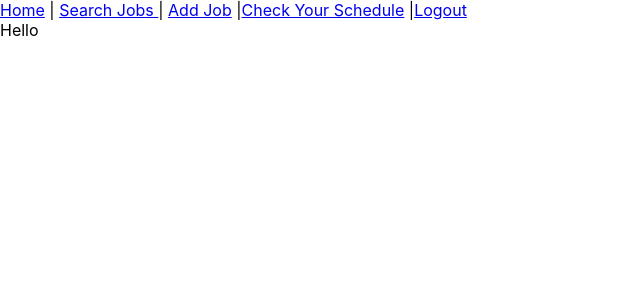
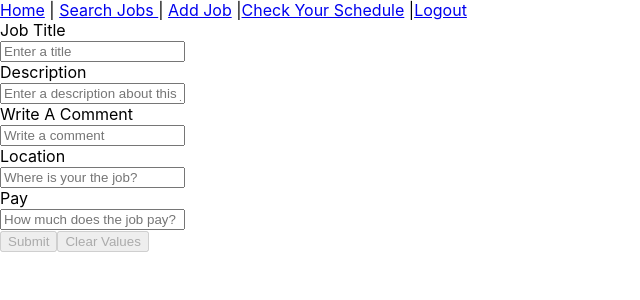
Before and after one commit to etg624/job-search-app, a React (Create React App) app: page /add in a window 1280 px wide. Shown: the top 300 px of the page, without its empty margins (0-640 px from the left). Built offline with nearby package versions, Linux system fonts and the light colour scheme; no server answers.

Commit message:
fixed mapStateToPropsIssue

```diff
--- a/package.json
+++ b/package.json
@@ -12,6 +12,7 @@
     "react-router-dom": "^4.3.1",
     "react-scripts": "2.1.3",
     "redux": "^4.0.1",
+    "redux-form": "^8.1.0",
     "redux-thunk": "^2.3.0"
   },
   "scripts": {
--- a/src/App.js
+++ b/src/App.js
@@ -9,7 +9,7 @@ class App extends Component {
     return (
       <div>
         <Header />
-        <Route exact path="/home" component={JobList} />
+        <Route exact path="/home" component={props => <JobList {...props} />} />
         <Route exact path="/add" component={AddJob} />
       </div>
     );
--- a/src/components/addJob.js
+++ b/src/components/addJob.js
@@ -1,10 +1,83 @@
 import React, { Component } from 'react';
-import { connect } from 'react-redux';
+import { Field, reduxForm } from 'redux-form';
 
 class AddJob extends Component {
   render() {
-    return <div>Hello</div>;
+    const { handleSubmit, pristine, reset, submitting } = this.props;
+    return (
+      <form>
+        <div>
+          <label>Job Title</label>
+          <div>
+            <Field
+              name="jobTitle"
+              component="input"
+              type="text"
+              placeholder="Enter a title"
+            />
+          </div>
+        </div>
+        <div>
+          <label>Description</label>
+          <div>
+            <Field
+              name="description"
+              component="input"
+              type="text"
+              placeholder="Enter a description about this job"
+            />
+          </div>
+        </div>
+        <div>
+          <label>Write A Comment</label>
+          <div>
+            <Field
+              name="comment"
+              component="input"
+              type="text"
+              placeholder="Write a comment"
+            />
+          </div>
+        </div>
+        <div>
+          <label>Location</label>
+          <div>
+            <Field
+              name="location"
+              component="input"
+              type="text"
+              placeholder="Where is your the job?"
+            />
+          </div>
+        </div>
+        <div>
+          <label>Pay</label>
+          <div>
+            <Field
+              name="pay"
+              component="input"
+              type="text"
+              placeholder="How much does the job pay?"
+            />
+          </div>
+        </div>
+        <div>
+          <button type="submit" disabled={pristine || submitting}>
+            Submit
+          </button>
+          <button
+            type="button"
+            disabled={pristine || submitting}
+            onClick={reset}
+          >
+            Clear Values
+          </button>
+        </div>
+      </form>
+    );
   }
 }
 
-export default connect()(AddJob);
+export default reduxForm({
+  form: 'addJobForm'
+})(AddJob);
--- a/src/components/jobCard.js
+++ b/src/components/jobCard.js
@@ -1,11 +1,8 @@
 import React from 'react';
+import { Field, reduxForm } from 'redux-form';
 import './card.css';
 
 function JobCard(props) {
-  function handleCommentPost(e) {
-    e.preventDefault();
-  }
-
   return (
     <div className="job-card">
       <section className="job-desc">
@@ -18,6 +15,7 @@ function JobCard(props) {
       </section>
       <form className="job-form">
         <p>{props.comments}</p>
+
         <input type="text" placeholder="Enter a comment" />
         <button className="schedule button" type="submit">
           Post comment
--- a/src/components/jobList.js
+++ b/src/components/jobList.js
@@ -9,6 +9,7 @@ class JobList extends Component {
   // }
 
   render() {
+    console.log(this.props);
     const jobs = this.props.jobs.map((job, index) => (
       <li key={index}>
         <JobCard {...job} />
@@ -18,10 +19,11 @@ class JobList extends Component {
   }
 }
 
-const mapStateToProps = state => ({
-  jobs: state.jobs,
-  loading: state.loading,
-  error: state.error
-});
-
+const mapStateToProps = state => {
+  return {
+    jobs: state.job.jobs,
+    loading: state.job.loading,
+    error: state.job.error
+  };
+};
 export default connect(mapStateToProps)(JobList);
--- a/src/index.js
+++ b/src/index.js
@@ -3,9 +3,8 @@ import ReactDOM from 'react-dom';
 import './index.css';
 import App from './App';
 import store from './store';
-
+import { BrowserRouter as Router } from 'react-router-dom';
 import { Provider } from 'react-redux';
-import { BrowserRouter as Router } from 'react-router-dom';
 
 import * as serviceWorker from './serviceWorker';
 
--- a/src/reducers/jobReducer.js
+++ b/src/reducers/jobReducer.js
@@ -2,7 +2,6 @@ import {
   GET_JOB_REQUEST,
   GET_JOB_SUCCESS,
   GET_JOB_ERROR,
-  POST_COMMENT,
   ADD_JOB
 } from '../actions/jobs';
 
--- a/src/store.js
+++ b/src/store.js
@@ -1,10 +1,14 @@
-import { createStore, applyMiddleware, compose } from 'redux';
+import { createStore, applyMiddleware, compose, combineReducers } from 'redux';
 import thunk from 'redux-thunk';
+import { reducer as fromReducer } from 'redux-form';
 import { jobReducer } from './reducers/jobReducer';
 
 const composeEnhancers = window.__REDUX_DEVTOOLS_EXTENSION_COMPOSE__ || compose;
 
 export default createStore(
-  jobReducer,
+  combineReducers({
+    job: jobReducer,
+    form: fromReducer
+  }),
   composeEnhancers(applyMiddleware(thunk))
 );
```
Also changed, not shown: 1 other file (tests, documents, lock files or other folders).
